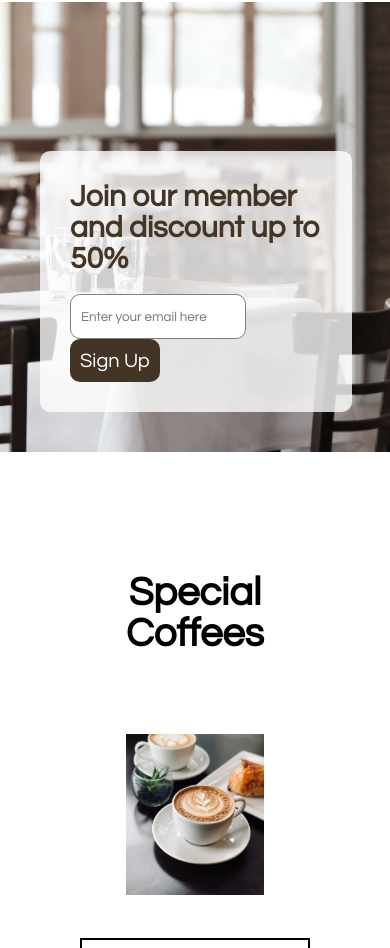
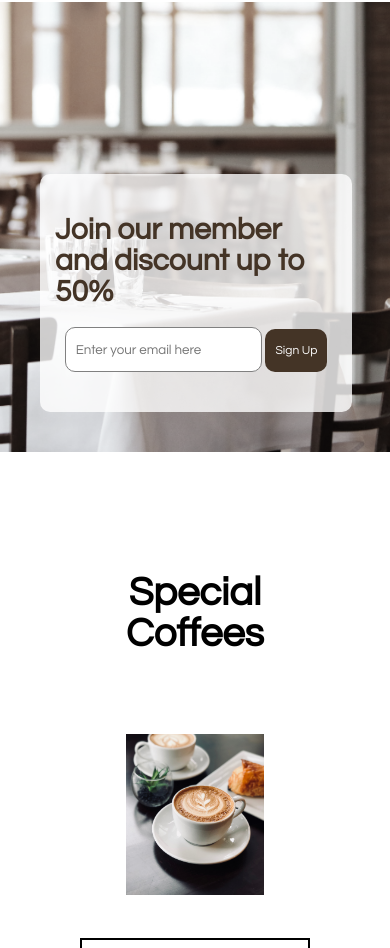
Before and after one commit to PauloHPMKT/gastronmicFoodSite.io, a plain HTML site: page index.html in a window 390 px wide. Shown: the part 6339-7287 px from the top of the page. Drawn offline with Linux system fonts and the light colour scheme.

Commit message:
adicionando mixin responsivo

```diff
--- a/css/partials/_form-discount.scss
+++ b/css/partials/_form-discount.scss
@@ -15,9 +15,10 @@
         display: inline-block;
         width: 500px;
 
-        @media (max-width: 570px) {
+        @include resize-screen(570px) {
             width: 80%;
-            padding: 30px;
+            padding: 40px 15px;
+            text-align: center;
         }
 
         h3 {
@@ -25,9 +26,9 @@
             margin-bottom: 20px;
             color: $brown-hue;
 
-
-            @media (max-width: 570px) {
+            @include resize-screen(570px) {
                 font-size: 30px;
+                text-align: start;
             }
         }
 
@@ -39,7 +40,7 @@
             position: relative;
             padding-left: 10px;
 
-            @media (max-width: 570px) {
+            @include resize-screen(570px) {
                 width: 70%;
                 padding-bottom: -5px;
             }
@@ -56,13 +57,12 @@
             color: $white-color;
             cursor: pointer;
 
-
-            @media (max-width: 570px) {
+            @include resize-screen(570px) {
                 position: unset;
                 height: 43px;
                 border: none;
                 border-radius: 10px;
-
+                font-size: 12px;
             }
         }
     }
```
Also changed, not shown: css/styles.css, 1 other file.
